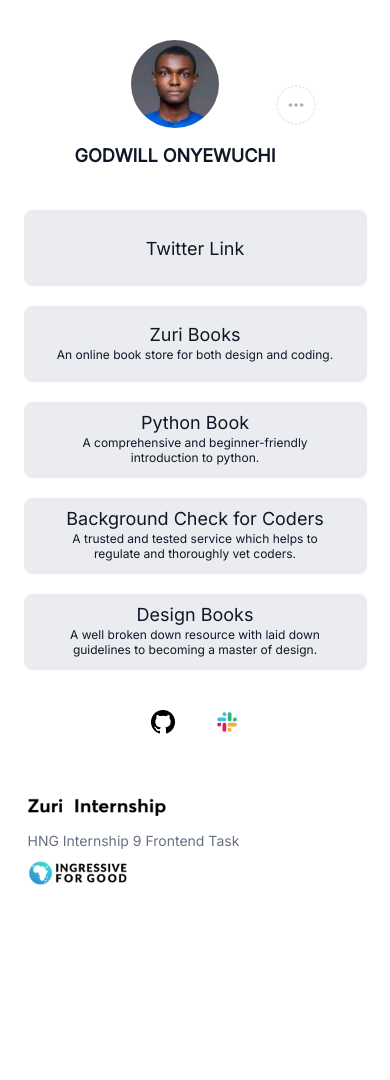
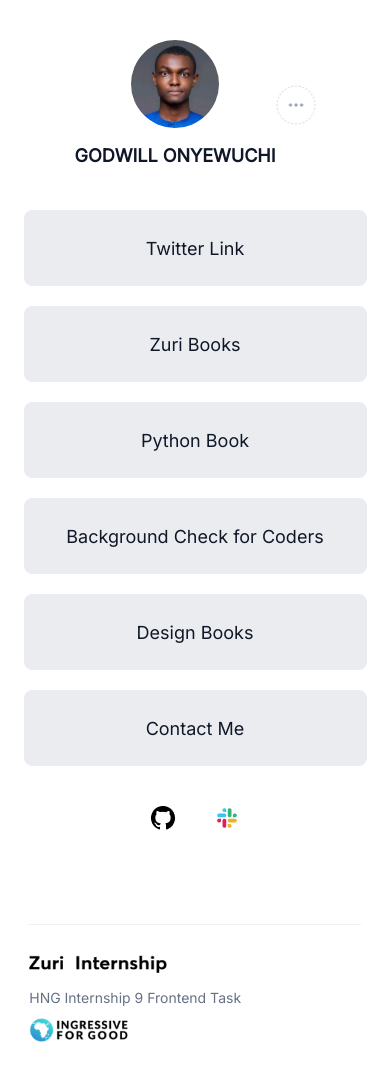
Before and after one commit to GREENFONTS/HNG_firstTask, a React (Create React App) app: page / in a window 390 px wide. Shown: the top 1080 px of the page. Before the commit the page ends 954 px from the top, so only its background shows below. Built offline with nearby package versions, Linux system fonts and the light colour scheme.

Commit message:
feat: Added react router and created the routes

```diff
--- a/package.json
+++ b/package.json
@@ -8,6 +8,7 @@
     "@testing-library/user-event": "^13.5.0",
     "react": "^18.2.0",
     "react-dom": "^18.2.0",
+    "react-router-dom": "^6.4.3",
     "react-scripts": "5.0.1",
     "web-vitals": "^2.1.4"
   },
--- a/src/App.css
+++ b/src/App.css
@@ -1,13 +1,14 @@
 @import url("https://fonts.googleapis.com/css2?family=Inter&family=Roboto:wght@300;400&display=swap");
 .App {
-  text-align: center;
-  display: flex;
-  justify-content: center;
-  align-items: center;
-  padding: 40px;
+  width: 100%;
+  margin: auto;
+  padding: 40px 0px;
+  font-family: "Inter";
+  font-style: normal;
 }
 
 .profile {
+  text-align: center;
   display: flex;
   justify-content: center;
   align-items: center;
@@ -22,8 +23,6 @@
 
 #twitter {
   margin-top: 10px;
-  font-family: "Inter";
-  font-style: normal;
   font-weight: 700;
   font-size: 20px;
   line-height: 30px;
@@ -44,8 +43,6 @@
 }
 
 #slack {
-  font-family: "Inter";
-  font-style: normal;
   font-weight: 700;
   font-size: 20px;
   line-height: 30px;
@@ -54,7 +51,9 @@
 }
 
 .links_section {
-  margin-top: 30px;
+  display: flex;
+  justify-content: center;
+  align-items: center;
 }
 
 .links {
@@ -70,9 +69,6 @@
   border: 1px solid #eaecf0;
   border-radius: 8px;
   padding: 15px;
-
-  font-family: "Inter";
-  font-style: normal;
   font-weight: 500;
   font-size: 18px;
   line-height: 28px;
@@ -102,18 +98,134 @@
 }
 
 .footer {
-  margin-top: 20px;
-  display: flex;
-  justify-content: space-between;
-  align-items: center;
-
-  font-family: "Inter";
-  font-style: normal;
+  width: 85%;
+  margin: 30px auto 0px;
   font-weight: 400;
   font-size: 16px;
   line-height: 24px;
   text-align: center;
   color: #667085;
+}
+
+.footer > div {
+  display: flex;
+  border-top: 0.5px solid #eff0f1;
+  padding-top: 30px;
+  justify-content: space-between;
+  align-items: center;
+}
+
+.links > div > sub {
+  display: none;
+}
+
+.contactCon {
+  width: 50%;
+  margin: 30px auto 0px;
+  height: 100vh;
+}
+
+#title {
+  font-weight: 600;
+  font-size: 36px;
+  line-height: 44px;
+  letter-spacing: -0.02em;
+  color: #101828;
+}
+
+#subTitle {
+  font-weight: 400;
+  font-size: 20px;
+  line-height: 30px;
+  color: #475467;
+}
+
+.form {
+  margin-top: 30px;
+  width: 100%;
+}
+.names {
+  display: flex;
+  justify-content: space-between;
+  gap: 50px;
+  align-items: center;
+}
+
+.form-group {
+  display: block !important;
+  margin: 10px 0px;
+  width: 100%;
+}
+
+.form-label {
+  margin-bottom: 5px;
+  font-weight: 600;
+  font-size: 14px;
+  line-height: 20px;
+  color: #344054;
+}
+
+.form-control {
+  display: flex;
+  flex-direction: row;
+  align-items: center;
+  padding: 10px 14px;
+  gap: 8px;
+  width: 100%;
+  background: #ffffff;
+  border: 1px solid #d0d5dd;
+  box-shadow: 0px 1px 2px rgba(16, 24, 40, 0.05);
+  border-radius: 8px;
+
+  font-weight: 400;
+  font-size: 16px;
+  line-height: 24px;
+
+  color: #667085;
+}
+
+.agree {
+  display: flex;
+  align-items: baseline;
+  gap: 10px;
+  width: 90%;
+}
+
+.checkbox{
+  width: 20px;
+  height: 20px;
+  background: #ffffff;
+  border: 1px solid #d0d5dd;
+  border-radius: 10px;
+}
+
+.agree > p {
+  font-weight: 400;
+  font-size: 16px;
+  line-height: 24px;
+  color: #475467;
+}
+
+.btn {
+  margin-top: 20px;
+  display: flex;
+  flex-direction: row;
+  justify-content: center;
+  align-items: center;
+  padding: 12px 20px;
+  gap: 8px;
+  width: 100%;
+  height: 48px;
+  background: #1570ef;
+  border: 1px solid #1570ef;
+  box-shadow: 0px 1px 2px rgba(16, 24, 40, 0.05);
+  border-radius: 8px;
+  cursor: pointer;
+
+  font-weight: 600;
+  font-size: 16px;
+  line-height: 24px;
+  color: #ffffff;
 }
 
 @media screen and (max-width: 597px) {
@@ -150,16 +262,19 @@
   }
 
   .footer {
-    margin-top: 0px;
-    display: flex;
-    flex-direction: column;
-    align-items: flex-start;
     padding: 24px;
-    gap: 10px;
     font-size: 14px;
     line-height: 20px;
     text-align: center;
     color: #667085;
+  }
+
+  .footer > div {
+    display: flex;
+    flex-direction: column;
+    align-items: flex-start;
+    padding-top: 30px;
+    gap: 10px;
   }
 
   #zuri {
@@ -171,4 +286,27 @@
     width: 99.1px;
     height: 24px;
   }
+
+  .contactCon {
+    width: 100%;
+    padding: 20px;
+    margin: 0px;
+  }
+
+  #subTitle {
+    font-size: 18px;
+    line-height: 28px;
+  }
+
+  .names {
+    display: block;
+  }
+
+  .form-group {
+    width: 80%;
+    margin: 20px 0px;
+  }
+  .btn{
+    width: 90%;
+  }
 }
--- a/src/App.js
+++ b/src/App.js
@@ -1,18 +1,13 @@
-import './App.css';
-import Footer from './components/footer';
-import Header from './components/Header';
-import Links from './components/links';
+import { Outlet } from "react-router-dom";
+import "./App.css";
+import Layout from "./Layout";
 
 function App() {
   return (
     <div className="App">
-      <div>
-        <Header />
-        <Links />
-        <Footer/>
-
-      </div>
-
+        <Layout>
+          <Outlet />
+        </Layout>
     </div>
   );
 }
--- /dev/null
+++ b/src/Layout.jsx
@@ -0,0 +1,14 @@
+import React from "react";
+import Footer from "./components/footer";
+import Header from "./components/Header";
+
+const Layout = ({ children }) => {
+  return (
+    <>
+      {children}
+      <Footer />
+    </>
+  );
+};
+
+export default Layout;
--- a/src/components/footer.jsx
+++ b/src/components/footer.jsx
@@ -4,13 +4,15 @@ const Footer = () => {
   return (
     <div className="footer">
       <div>
-        <img src="assets/zuri.png" id="zuri" alt="zuri_img" />
-      </div>
+        <div>
+          <img src="assets/zuri.png" id="zuri" alt="zuri_img" />
+        </div>
 
-      <div>HNG Internship 9 Frontend Task</div>
+        <div>HNG Internship 9 Frontend Task</div>
 
-      <div>
-        <img src="assets/I4G.png" id="i4g" alt="I4G_img" />
+        <div>
+          <img src="assets/I4G.png" id="i4g" alt="I4G_img" />
+        </div>
       </div>
     </div>
   );
--- a/src/components/links.jsx
+++ b/src/components/links.jsx
@@ -1,8 +1,13 @@
 import React from "react";
+import {NavLink} from 'react-router-dom';
+import Header from "./Header";
 
 const Links = () => {
   return (
+    <>
+      <Header />
       <div className="links_section">
+        <div>
           <a
             className="links"
             href="https://training.zuri.team/"
@@ -54,8 +59,8 @@ const Links = () => {
             <div>
               Background Check for Coders
               <sub>
-            A trusted and tested service which helps to regulate and thoroughly
-            vet coders.
+                A trusted and tested service which helps to regulate and
+                thoroughly vet coders.
               </sub>
             </div>
           </a>
@@ -71,17 +76,27 @@ const Links = () => {
             <div>
               Design Books
               <sub>
-            A well broken down resource with laid down guidelines to becoming a
-            master of design.
+                A well broken down resource with laid down guidelines to
+                becoming a master of design.
               </sub>
             </div>
           </a>
+
+          <NavLink
+            className="links"
+            to="/contact"
+            id="contact"
+          >
+            <div>Contact Me</div>
+          </NavLink>
 
           <div className="icons">
             <img src="assets/github.png" id="github" alt="github_img" />
             <img src="assets/slack.png" id="slackImg" alt="slack_img" />
           </div>
         </div>
+      </div>
+    </>
   );
 };
 
--- a/src/index.js
+++ b/src/index.js
@@ -1,13 +1,13 @@
 import React from 'react';
 import ReactDOM from 'react-dom/client';
 import './index.css';
-import App from './App';
 import reportWebVitals from './reportWebVitals';
+import router from "./main";
+import {RouterProvider} from "react-router-dom"
 
-const root = ReactDOM.createRoot(document.getElementById('root'));
-root.render(
+ReactDOM.createRoot(document.getElementById("root")).render(
   <React.StrictMode>
-    <App />
+    <RouterProvider router={router} />
   </React.StrictMode>
 );
 
--- /dev/null
+++ b/src/main.jsx
@@ -0,0 +1,21 @@
+import React from 'react'
+import {createBrowserRouter} from 'react-router-dom'
+import Links from './components/links';
+import App from "./App"
+
+const router = createBrowserRouter([
+    {
+      path: "/",
+      element: <App />,
+      children : [
+        {
+            path: "/",
+            element: <Links />
+        },
+
+
+      ]
+    },
+  ]);
+
+export default router;
```
Also changed, not shown: 1 other file (tests, documents, lock files or other folders). Lines whose indentation alone changed are shown as unchanged.
